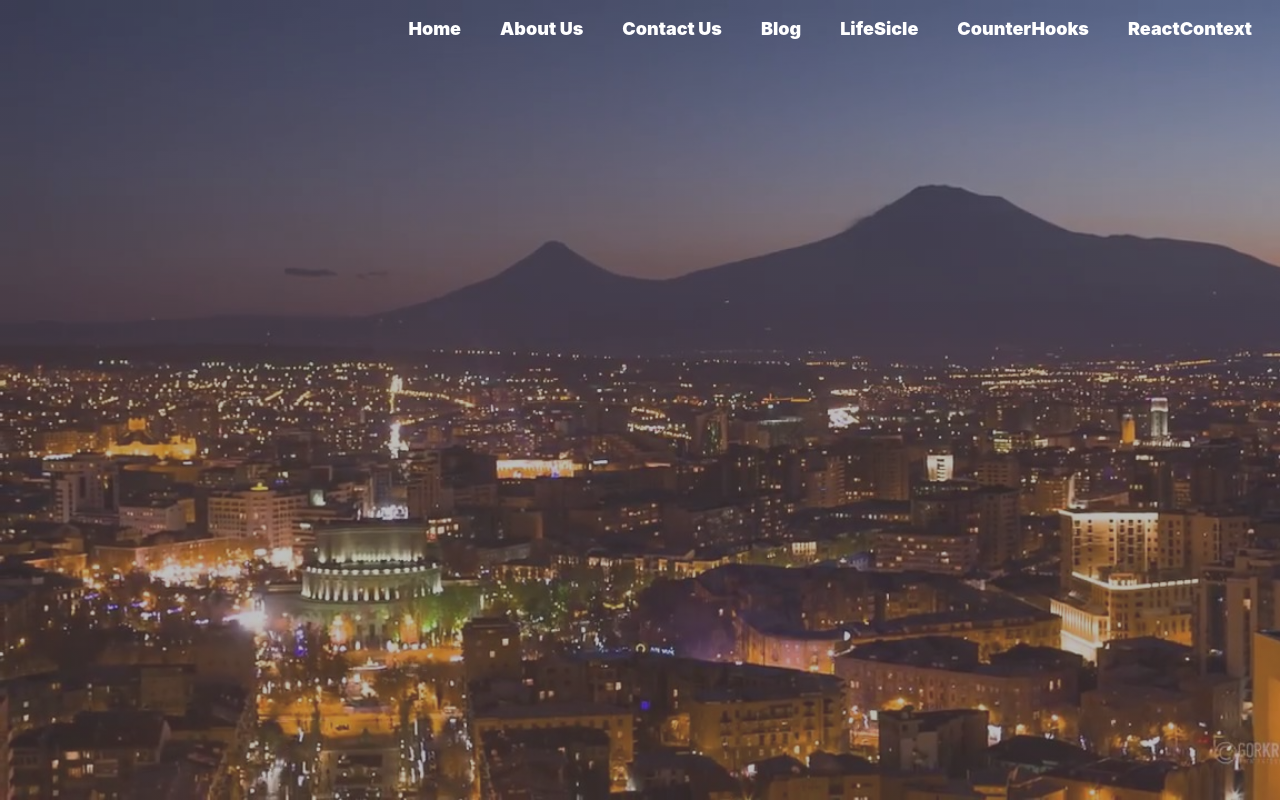
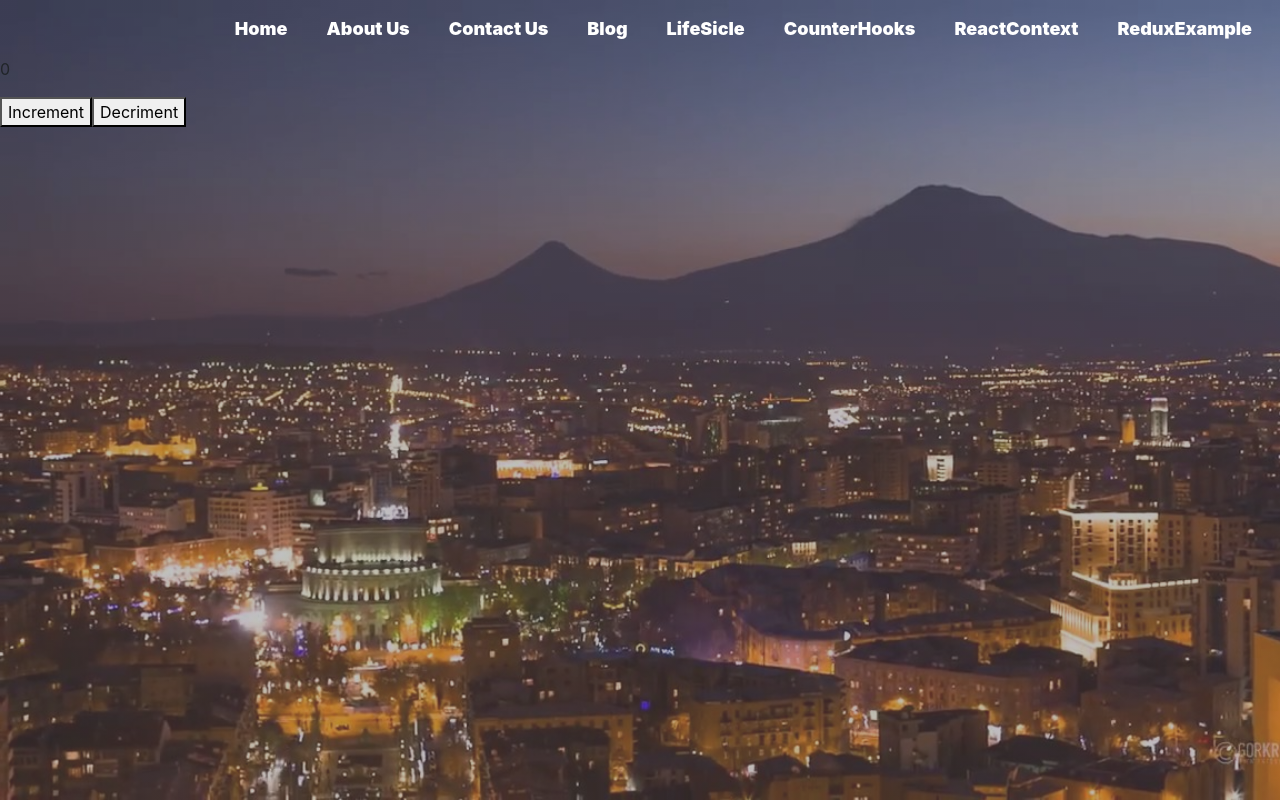
Before and after one commit to Hayk30/todo-checkbox-list, a React (Create React App) app: page /redux in a window 1280 px wide. Built offline with nearby package versions, Linux system fonts and the light colour scheme.

Commit message:
redux start

```diff
--- a/package.json
+++ b/package.json
@@ -14,6 +14,7 @@
     "react-bootstrap": "^1.4.0",
     "react-datepicker": "^3.4.1",
     "react-dom": "^17.0.1",
+    "react-redux": "^7.2.2",
     "react-router": "^5.2.0",
     "react-router-dom": "^5.2.0",
     "react-scripts": "4.0.1",
--- a/src/App.js
+++ b/src/App.js
@@ -11,6 +11,8 @@
 import Lifesicle from './components/lifeSicle/lifesSicles'
 import CounterHook from './components/hooks/hooks'
 import A from './components/reactContext/A'
+import Counter from "./components/reduxExample/counter"
+
 // import { NavItem } from 'react-bootstrap';
 
 function App() {
@@ -49,6 +51,10 @@
       component: A
     },
     {
+      path: '/redux',
+      component: Counter
+    },
+    {
       path: '/404',
       component: ErrorPage
     },
--- a/src/components/navmenu/navMenu.js
+++ b/src/components/navmenu/navMenu.js
@@ -16,7 +16,7 @@
                 <Link to="/lifeSicle" >LifeSicle</Link>
                 <Link to="/counterhooks" >CounterHooks</Link>
                 <Link to="/reactcontext" >ReactContext</Link>
-
+                <Link to="/redux" >ReduxExample</Link>
             </Nav>
         </Navbar>
     )
--- /dev/null
+++ b/src/components/reduxExample/changeCounter.js
@@ -0,0 +1,24 @@
+import React, { Component } from 'react';
+
+class ChangeCounter extends Component {
+
+    render() {
+        return (
+            <div>
+                <button
+                    onClick={() => this.props.onchangeValue(1)}
+                >
+                    Increment
+                </button>
+                <button
+                    onClick={() => this.props.onchangeValue(-1)}
+                >
+                    Decriment
+                </button>
+
+            </div>
+        )
+    }
+}
+
+export default ChangeCounter
--- /dev/null
+++ b/src/components/reduxExample/counter.js
@@ -0,0 +1,27 @@
+import React, { Component } from 'react';
+import ChangeCounter from './changeCounter';
+import ShowCounter from './showCounter';
+
+class Counter extends Component {
+    state={
+        count: 0
+    }
+    onHendleValue = (value) => {
+        this.setState({
+            count: this.state.count + value
+        });
+    }
+    render() {
+        const { count } = this.state
+        return (
+            <div>
+                <ShowCounter value={count} />
+                <ChangeCounter
+                    onchangeValue={this.onHendleValue}
+                />
+            </div>
+        )
+    }
+}
+
+export default Counter
--- /dev/null
+++ b/src/components/reduxExample/showCounter.js
@@ -0,0 +1,12 @@
+import React, {Component} from 'react';
+
+class ShowCounter extends Component{
+    render(){
+        const {value} =this.props
+        return(
+            <p>{value}</p>
+        )
+    }
+}
+
+export default ShowCounter
--- a/src/index.js
+++ b/src/index.js
@@ -4,6 +4,7 @@
 import App from './App';
 import reportWebVitals from './reportWebVitals';
 import { BrowserRouter } from 'react-router-dom';
+// import {Provider} from 'react-redux'
 
 ReactDOM.render(
   <React.StrictMode>
```
Also changed, not shown: 2 other files (tests, documents, lock files or other folders).
